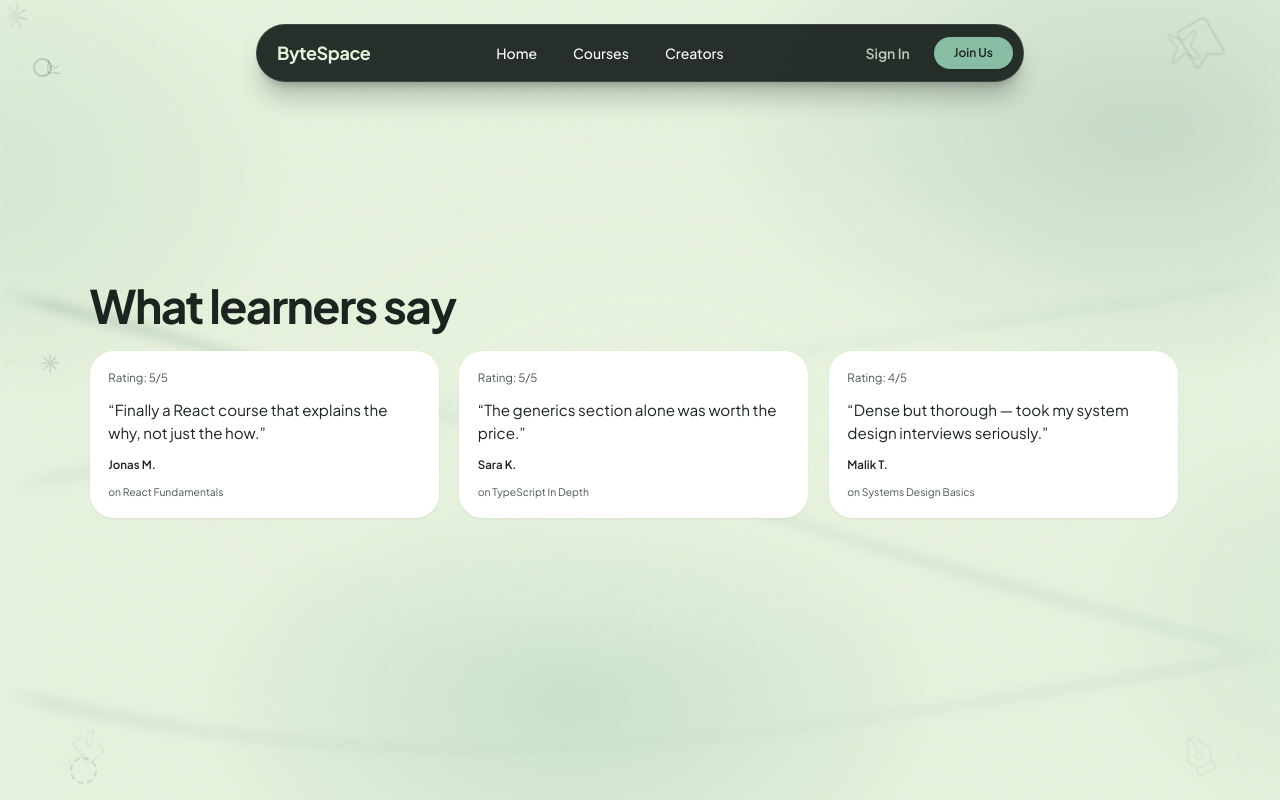
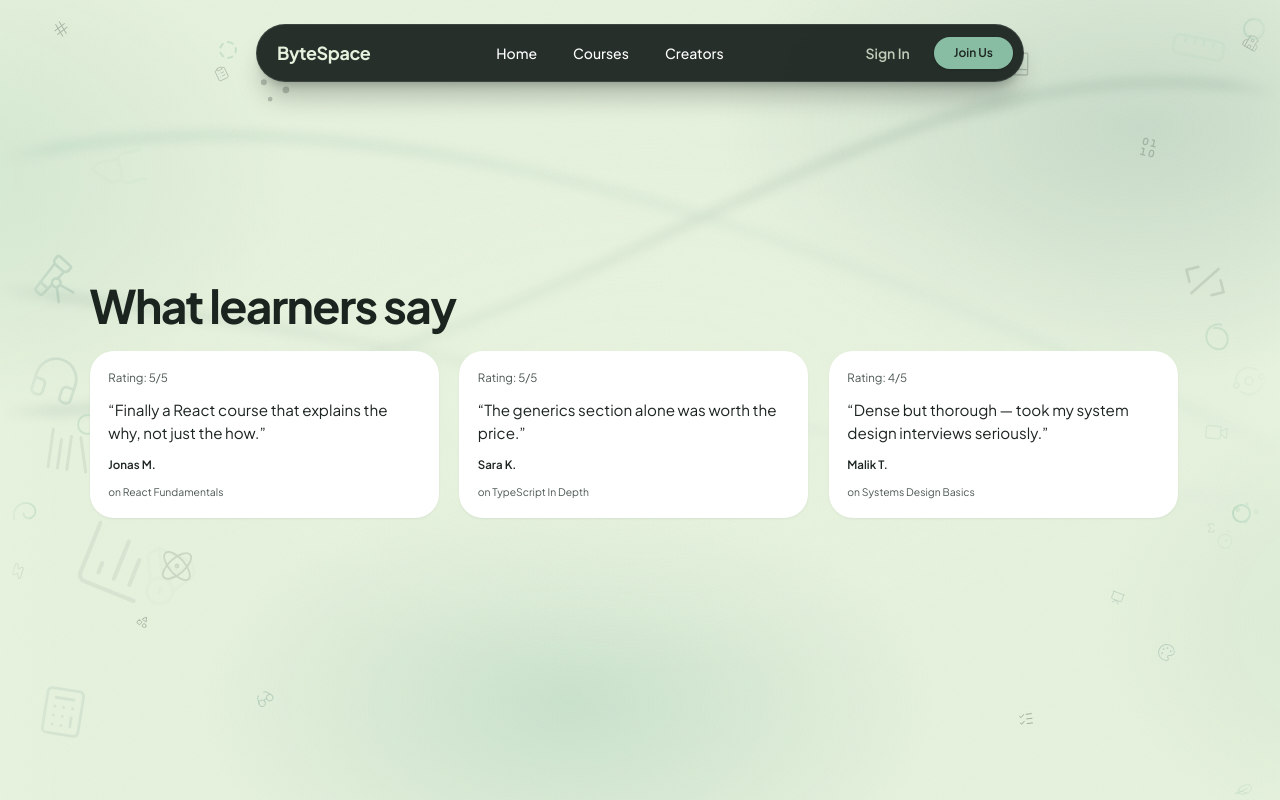
Before and after one commit to rocketom24/bytespace, a Next.js app: page /reviews in a window 1280 px wide. Built offline with nearby package versions, Linux system fonts and the light colour scheme.

Commit message:
feat : feature course page completed

```diff
--- a/app/course/[id]/page.tsx
+++ b/app/course/[id]/page.tsx
@@ -26,7 +26,7 @@ export default async function CoursePage(props: PageProps<"/course/[id]">) {
       <Slide
         label={course.title}
         depth={0.7}
-        backdrop={<SectionDoodles seed={10} density="medium" />}
+        backdrop={<SectionDoodles seed={10} density="rich" />}
       >
         <Container className="relative z-10 flex flex-col gap-[var(--block)]">
           <div className="flex items-center gap-3">
@@ -56,7 +56,7 @@ export default async function CoursePage(props: PageProps<"/course/[id]">) {
       <Slide
         label="Curriculum"
         depth={1}
-        backdrop={<SectionDoodles seed={11} density="light" />}
+        backdrop={<SectionDoodles seed={11} density="medium" />}
       >
         <Container width="wide" className="relative z-10 flex flex-col gap-[var(--block)]">
           <h2 className="text-title font-bold text-ink">Curriculum</h2>
@@ -80,7 +80,7 @@ export default async function CoursePage(props: PageProps<"/course/[id]">) {
         <Slide
           label="Instructor"
           depth={0.8}
-          backdrop={<SectionDoodles seed={12} density="light" />}
+          backdrop={<SectionDoodles seed={12} density="medium" />}
         >
           <Container className="relative z-10 flex flex-col gap-[var(--block)]">
             <h2 className="text-title font-bold text-ink">Your instructor</h2>
--- /dev/null
+++ b/components/ui/FeaturedCourseCluster.tsx
@@ -0,0 +1,128 @@
+"use client";
+
+import { useState } from "react";
+import { motion } from "framer-motion";
+import { ArrowUpRight } from "lucide-react";
+import Link from "next/link";
+import { NotchedVideoCard } from "@/components/ui/NotchedVideoCard";
+import { useReducedMotionSafe } from "@/lib/useReducedMotionSafe";
+import { getCreatorById } from "@/lib/creators";
+import type { Course } from "@/data/courses";
+
+/**
+ * Centered stacked card deck (imagedeckpro.framer.website): each card's
+ * `x`/`y`/`rotate`/`scale` is a plain linear function of its signed distance
+ * `offset` from the front card - no shared pivot, no trig. `frontIndex` picks
+ * which course sits centered; clicking a card behind the front one promotes
+ * it, `offset` shifts for every card, and Framer Motion's spring tweens the
+ * whole fan to its new shape on its own. Every card renders the full
+ * `NotchedVideoCard` (not just an image peek) - spacing is wide enough that
+ * neighbors' text never overlaps.
+ */
+// Percent-of-own-size steps (not px) so the fan scales with CARD_WIDTH
+// instead of overflowing narrow viewports.
+const X_STEP_PCT = 44;
+const Y_STEP_PCT = 12;
+const ANGLE_STEP_DEG = 9;
+const SCALE_STEP = 0.06;
+const CARD_WIDTH = "clamp(13rem,27vw,23rem)";
+const REORDER_SPRING = { type: "spring", stiffness: 260, damping: 30, mass: 0.9 } as const;
+
+function signedOffset(index: number, frontIndex: number, count: number) {
+  const raw = index - frontIndex;
+  return ((raw + count / 2) % count + count) % count - count / 2;
+}
+
+function DeckCard({
+  course,
+  offset,
+  isFront,
+  onPromote,
+  reduceMotion,
+}: {
+  course: Course;
+  offset: number;
+  isFront: boolean;
+  onPromote: () => void;
+  reduceMotion: boolean;
+}) {
+  const magnitude = Math.abs(offset);
+  return (
+    <motion.div
+      className="absolute left-1/2 top-0"
+      style={{ width: CARD_WIDTH }}
+      initial={reduceMotion ? false : { opacity: 0, y: 24 }}
+      whileInView={reduceMotion ? undefined : { opacity: 1 }}
+      viewport={{ once: true, amount: 0.2 }}
+      animate={{
+        x: `${offset * X_STEP_PCT - 50}%`,
+        y: `${magnitude * Y_STEP_PCT}%`,
+        rotate: offset * ANGLE_STEP_DEG,
+        scale: Math.max(0.8, 1 - magnitude * SCALE_STEP),
+        zIndex: 100 - Math.round(magnitude),
+      }}
+      transition={
+        reduceMotion
+          ? { duration: 0 }
+          : { ...REORDER_SPRING, delay: magnitude * 0.025 }
+      }
+      onClickCapture={(event) => {
+        if (!isFront) {
+          event.preventDefault();
+          onPromote();
+        }
+      }}
+    >
+      <div className="rounded-[1.75rem] bg-surface p-3 shadow-xl shadow-ink/20 ring-1 ring-ink/5">
+        <NotchedVideoCard course={course} creator={getCreatorById(course.creatorId)} compact />
+      </div>
+    </motion.div>
+  );
+}
+
+function SeeMoreLink() {
+  return (
+    <Link href="/courses" className="group flex w-fit items-center gap-5 sm:gap-6">
+      <h2 className="text-[clamp(1.6rem,3.8vw,3.25rem)] font-bold leading-none text-ink transition-[color,transform] duration-300 ease-out group-hover:translate-x-1 group-hover:text-primary">
+        See More Courses
+      </h2>
+      <span className="relative h-10 w-10 shrink-0 sm:h-14 sm:w-14">
+        <span className="absolute inset-0 flex items-center justify-center rounded-full bg-primary text-background shadow-md shadow-ink/15 transition-[opacity,transform,border-radius] duration-500 ease-out group-hover:scale-[0.2] group-hover:rotate-120 group-hover:rounded-[38%] group-hover:opacity-0">
+          <ArrowUpRight className="h-4.5 w-4.5 rotate-45 transition-transform duration-500 ease-out group-hover:rotate-90 sm:h-7 sm:w-7" aria-hidden />
+        </span>
+        <span className="absolute inset-0 flex scale-[0.2] rotate-[-120deg] items-center justify-center rounded-[38%] bg-ink text-background opacity-0 shadow-md shadow-ink/15 transition-[opacity,transform,border-radius] duration-500 ease-out group-hover:scale-100 group-hover:rotate-0 group-hover:rounded-full group-hover:opacity-100">
+          <ArrowUpRight className="h-4.5 w-4.5 -rotate-45 transition-transform duration-500 ease-out group-hover:rotate-0 sm:h-7 sm:w-7" aria-hidden />
+        </span>
+      </span>
+    </Link>
+  );
+}
+
+export function FeaturedCourseCluster({ courses }: { courses: Course[] }) {
+  const [frontIndex, setFrontIndex] = useState(0);
+  const reduceMotion = useReducedMotionSafe();
+  const count = courses.length;
+
+  return (
+    <div className="flex h-full flex-col items-center">
+      <div className="flex w-full flex-1 items-center justify-center pt-[clamp(1.5rem,4vh,3rem)]">
+        <div className="relative h-[clamp(32rem,60vh,38rem)] w-full max-w-5xl">
+          {courses.map((course, index) => (
+            <DeckCard
+              key={course.id}
+              course={course}
+              offset={signedOffset(index, frontIndex, count)}
+              isFront={index === frontIndex}
+              onPromote={() => setFrontIndex(index)}
+              reduceMotion={reduceMotion}
+            />
+          ))}
+        </div>
+      </div>
+
+      <div className="-mt-[clamp(3rem,8vh,6rem)] pb-[clamp(1.5rem,4vh,3rem)]">
+        <SeeMoreLink />
+      </div>
+    </div>
+  );
+}
--- a/components/ui/SectionDoodles.tsx
+++ b/components/ui/SectionDoodles.tsx
@@ -23,18 +23,37 @@ const ZONES: Zone[] = [
   { bottom: "4%", right: "3%" },
   { top: "42%", left: "1%" },
   { top: "42%", right: "1%" },
+  { top: "20%", left: "8%" },
+  { top: "20%", right: "8%" },
+  { bottom: "20%", left: "8%" },
+  { bottom: "20%", right: "8%" },
+  { top: "62%", left: "4%" },
+  { top: "62%", right: "4%" },
+  { top: "8%", left: "18%" },
+  { top: "8%", right: "18%" },
+  { bottom: "8%", left: "18%" },
+  { bottom: "8%", right: "18%" },
+  { top: "30%", left: "2%" },
+  { top: "30%", right: "2%" },
+  { bottom: "30%", left: "2%" },
+  { bottom: "30%", right: "2%" },
+  { top: "50%", left: "6%" },
+  { top: "50%", right: "6%" },
+  { top: "70%", left: "10%" },
+  { top: "70%", right: "10%" },
 ];
 
 const DENSITY = {
-  rich: { doodles: 17, rings: 3, marks: 3 },
-  medium: { doodles: 11, rings: 2, marks: 2 },
-  light: { doodles: 6, rings: 1, marks: 1 },
+  rich: { doodles: 32, rings: 5, marks: 6 },
+  medium: { doodles: 26, rings: 4, marks: 5 },
+  light: { doodles: 18, rings: 3, marks: 4 },
 } as const;
 
 const SIZE_TIERS = [
-  { min: 12, max: 19, opacityMin: 0.11, opacityMax: 0.24, weight: 0.4, forceHidden: false },
-  { min: 20, max: 33, opacityMin: 0.08, opacityMax: 0.18, weight: 0.38, forceHidden: false },
-  { min: 34, max: 56, opacityMin: 0.05, opacityMax: 0.11, weight: 0.22, forceHidden: true },
+  { min: 12, max: 19, opacityMin: 0.22, opacityMax: 0.4, weight: 0.34, forceHidden: false },
+  { min: 20, max: 33, opacityMin: 0.18, opacityMax: 0.32, weight: 0.32, forceHidden: false },
+  { min: 34, max: 56, opacityMin: 0.12, opacityMax: 0.22, weight: 0.2, forceHidden: true },
+  { min: 50, max: 84, opacityMin: 0.06, opacityMax: 0.12, weight: 0.14, forceHidden: true },
 ] as const;
 
 function pickSizeTier(rand: () => number) {
@@ -102,7 +121,7 @@ function buildRecipe(seed: number, density: keyof typeof DENSITY) {
       rotate: Math.round((rand() - 0.5) * 80),
       colorClass: TEXT_COLOR_CLASSES[Math.floor(rand() * TEXT_COLOR_CLASSES.length)],
       opacityValue: (tier.opacityMin + rand() * (tier.opacityMax - tier.opacityMin)).toFixed(2),
-      hiddenBelow: tier.forceHidden || rand() < 0.45,
+      hiddenBelow: tier.forceHidden || rand() < 0.2,
     };
   });
 
@@ -110,18 +129,18 @@ function buildRecipe(seed: number, density: keyof typeof DENSITY) {
     ...nextZone(i + 2),
     size: Math.round(12 + rand() * 16),
     colorClass: TEXT_COLOR_CLASSES[Math.floor(rand() * TEXT_COLOR_CLASSES.length)],
-    opacityValue: (0.16 + rand() * 0.2).toFixed(2),
+    opacityValue: (0.3 + rand() * 0.28).toFixed(2),
     dashed: rand() < 0.5,
   }));
 
-  const markVariants: MarkVariant[] = ["squiggle", "scribble", "swirl", "burst"];
+  const markVariants: MarkVariant[] = ["squiggle", "scribble", "swirl", "burst", "dots", "arc"];
   const marks = Array.from({ length: counts.marks }, (_, i) => ({
     variant: markVariants[Math.floor(rand() * markVariants.length)],
     ...nextZone(i + 3),
     size: Math.round(22 + rand() * 18),
     rotate: Math.round((rand() - 0.5) * 40),
     colorClass: TEXT_COLOR_CLASSES[Math.floor(rand() * TEXT_COLOR_CLASSES.length)],
-    opacityValue: (0.14 + rand() * 0.14).toFixed(2),
+    opacityValue: (0.28 + rand() * 0.24).toFixed(2),
   }));
 
   const parallaxRange = 12 + (seed % 5) * 3;
--- a/components/ui/decor.tsx
+++ b/components/ui/decor.tsx
@@ -47,6 +47,21 @@ import {
   Beaker,
   Glasses,
   Hash,
+  Laptop,
+  School,
+  Library,
+  ScrollText,
+  BookMarked,
+  ClipboardCheck,
+  PencilRuler,
+  Medal,
+  BadgeCheck,
+  Presentation,
+  MonitorPlay,
+  Video,
+  Headphones,
+  Backpack,
+  ListChecks,
   type LucideIcon,
 } from "lucide-react";
 
@@ -113,14 +128,49 @@ export const ICON_POOL: LucideIcon[] = [
   Beaker,
   Glasses,
   Hash,
+  Laptop,
+  School,
+  Library,
+  ScrollText,
+  BookMarked,
+  ClipboardCheck,
+  PencilRuler,
+  Medal,
+  BadgeCheck,
+  Presentation,
+  MonitorPlay,
+  Video,
+  Headphones,
+  Backpack,
+  ListChecks,
 ];
 
 export const TEXT_COLOR_CLASSES = ["text-primary", "text-secondary", "text-soft", "text-ink", "text-ink-muted"];
 
-export type MarkVariant = "squiggle" | "scribble" | "swirl" | "burst";
+export type MarkVariant = "squiggle" | "scribble" | "swirl" | "burst" | "dots" | "arc";
 
 export function MarkShape({ variant }: { variant: MarkVariant }) {
   switch (variant) {
+    case "dots":
+      return (
+        <g fill="currentColor">
+          <circle cx="8" cy="10" r="3" />
+          <circle cx="21" cy="6" r="2.2" />
+          <circle cx="30" cy="18" r="3.4" />
+          <circle cx="14" cy="27" r="2.4" />
+        </g>
+      );
+    case "arc":
+      return (
+        <path
+          d="M4 30C4 15 15 4 30 4"
+          fill="none"
+          stroke="currentColor"
+          strokeWidth={3}
+          strokeLinecap="round"
+          strokeDasharray="1 7"
+        />
+      );
     case "squiggle":
       return (
         <path
```
Also changed, not shown: app/page.tsx (+8 -36 lines).
